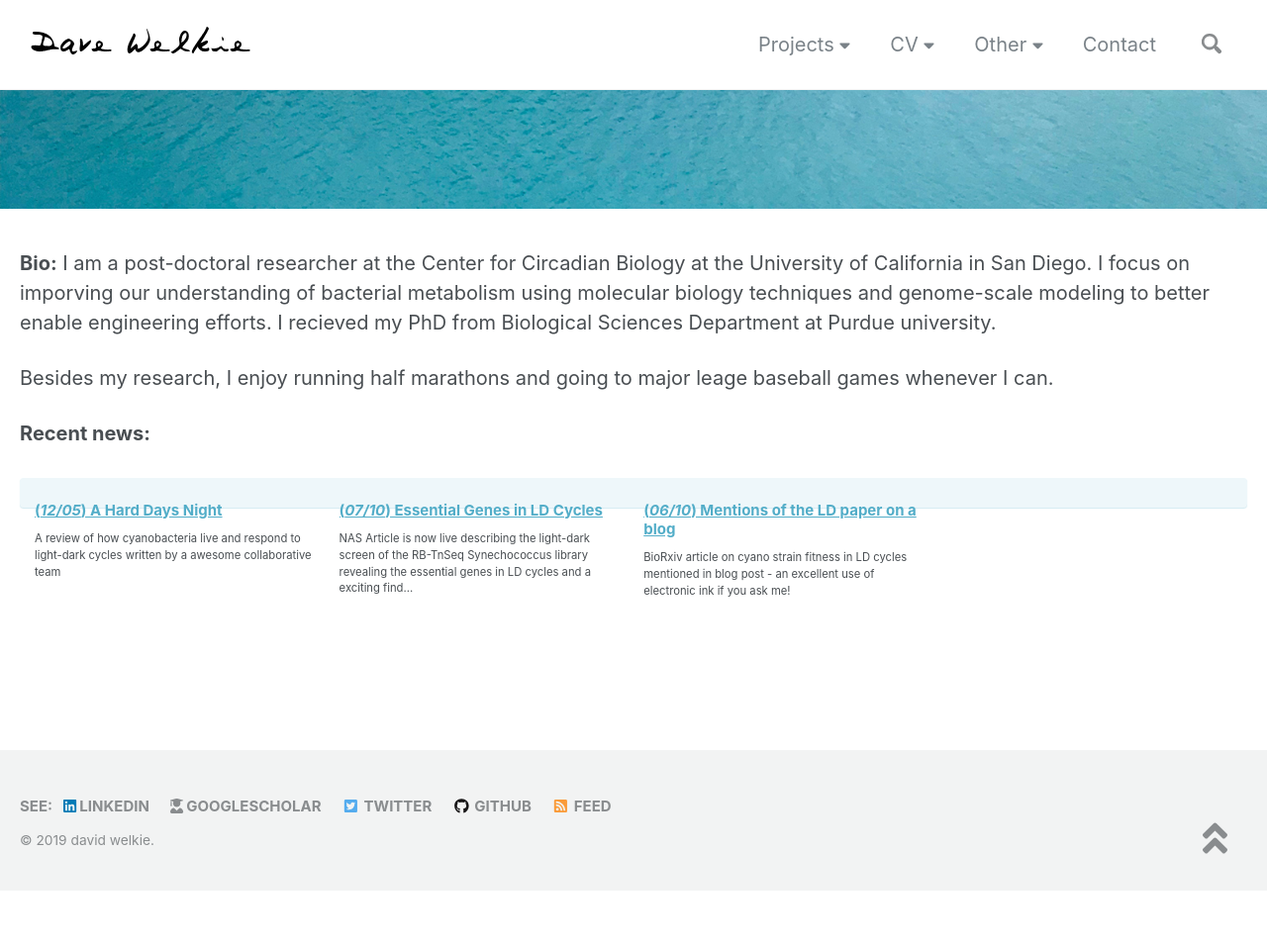
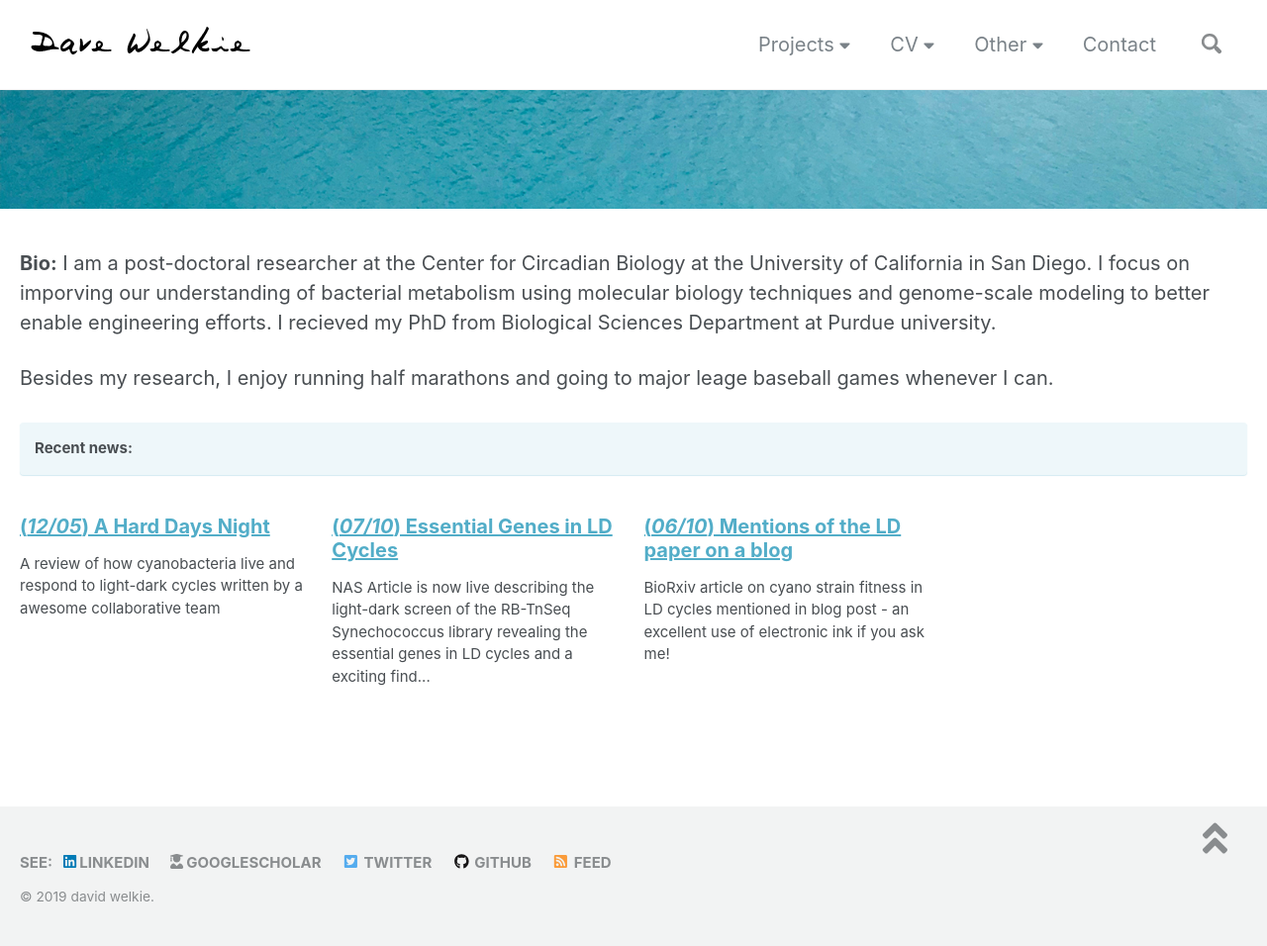
Before and after one commit to dwelkie/dwelkie.github.io, a Jekyll site: the page built from _pages/home.md, in a window 1280 px wide. Shown: the whole page at 99% size. Built offline with Jekyll 4.4.1, drawn with Linux system fonts in a browser that asks for light colours; nearby versions of some CDN libraries; before the commit the page ends 900 px from its top, so only the background shows below that.

Commit message:
Update home.md

```diff
--- a/_pages/home.md
+++ b/_pages/home.md
@@ -16,8 +16,8 @@ I am a post-doctoral researcher at the Center for Circadian Biology at the Unive
 Besides my research, I enjoy running half marathons and going to major leage baseball games whenever I can.
 
 **Recent news:**
+{: .notice--info}
 
-{: .notice--info}
 <div class="grid__wrapper">
   {% for post in site.posts limit:4 %}
     {% include archive-single.html type="grid" %}
```
